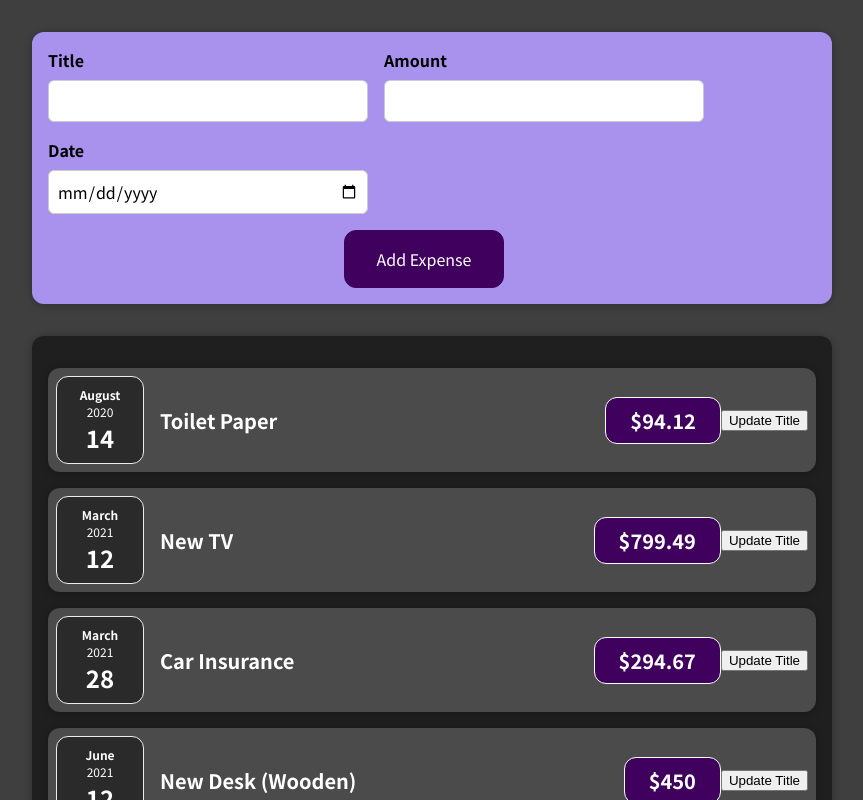
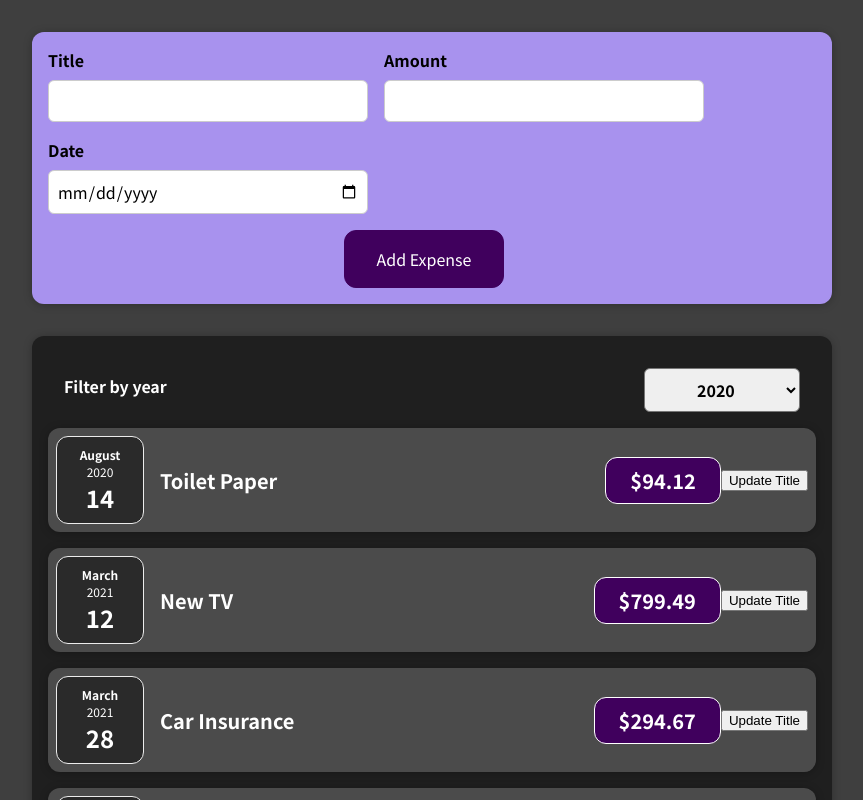
Before and after one commit to tclarkston/academind-react-complet, a React (Create React App) app in the folder 01-starting-setup/: page / in a window 1280 px wide. Shown: the top 800 px of the page, without its empty margins (208-1071 px from the left). Built offline with nearby package versions, Linux system fonts and the light colour scheme; the HTML template or start-up script is replaced by a standard one.

Commit message:
added filter

```diff
--- a/01-starting-setup/src/components/Expenses/Expenses.js
+++ b/01-starting-setup/src/components/Expenses/Expenses.js
@@ -1,16 +1,20 @@
+import { useState } from "react";
 import Card from "./../UI/Card";
 import ExpenseItem from "./ExpenseItem";
 import './Expenses.css'
+import ExpensesFilter from "./ExpensesFilter";
 
 const Expenses = (props) => {
+  const [filteredYear, setFilteredYear] = useState('2020');
 
   const yearChangeHandler = (year) => {
-    console.log('year change handled');
+    setFilteredYear(year);
   };
 
   return (
     <div>
       <Card className='expenses'>
+      <ExpensesFilter selected={filteredYear} onYearChange={yearChangeHandler}/>
         <ExpenseItem
           title={props.items[0].title}
           amount={props.items[0].amount}
--- /dev/null
+++ b/01-starting-setup/src/components/Expenses/ExpensesFilter.css
@@ -0,0 +1,24 @@
+.expenses-filter {
+  color: white;
+  padding: 0 1rem;
+}
+
+.expenses-filter__control {
+  display: flex;
+  width: 100%;
+  align-items: center;
+  justify-content: space-between;
+  margin: 1rem 0;
+}
+
+.expenses-filter label {
+  font-weight: bold;
+  margin-bottom: 0.5rem;
+}
+
+.expenses-filter select {
+  font: inherit;
+  padding: 0.5rem 3rem;
+  font-weight: bold;
+  border-radius: 6px;
+}
--- /dev/null
+++ b/01-starting-setup/src/components/Expenses/ExpensesFilter.js
@@ -0,0 +1,26 @@
+import React, { useState } from 'react';
+
+import './ExpensesFilter.css';
+
+const ExpensesFilter = (props) => {
+
+  const filterChangeHandler = (event) => {
+    props.onYearChange(event.target.value);
+  };
+
+  return (
+    <div className='expenses-filter'>
+      <div className='expenses-filter__control'>
+        <label>Filter by year</label>
+        <select onChange={filterChangeHandler} value={props.selected}>
+          <option value='2022'>2022</option>
+          <option value='2021'>2021</option>
+          <option value='2020'>2020</option>
+          <option value='2019'>2019</option>
+        </select>
+      </div>
+    </div>
+  );
+};
+
+export default ExpensesFilter;
```
